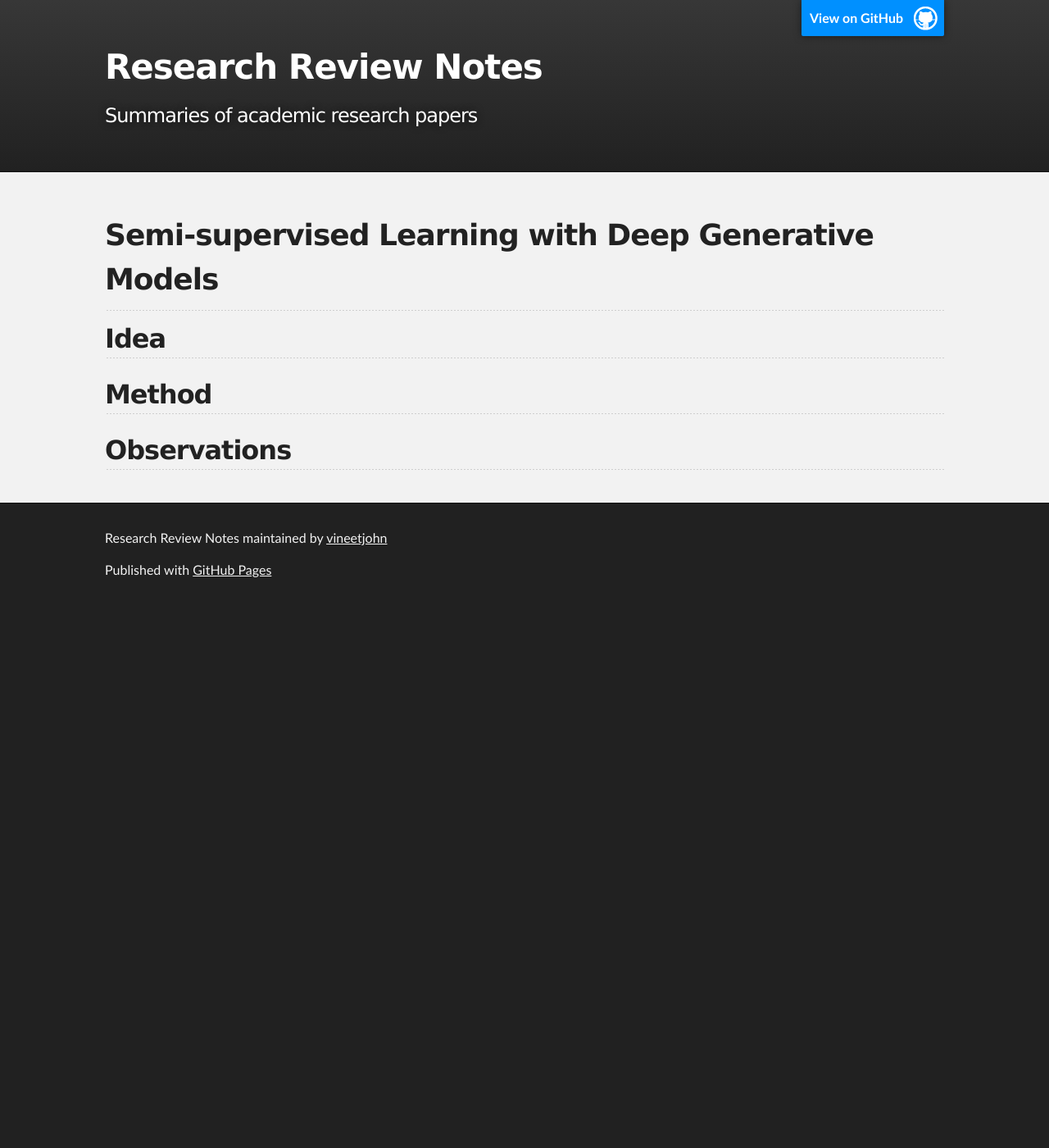
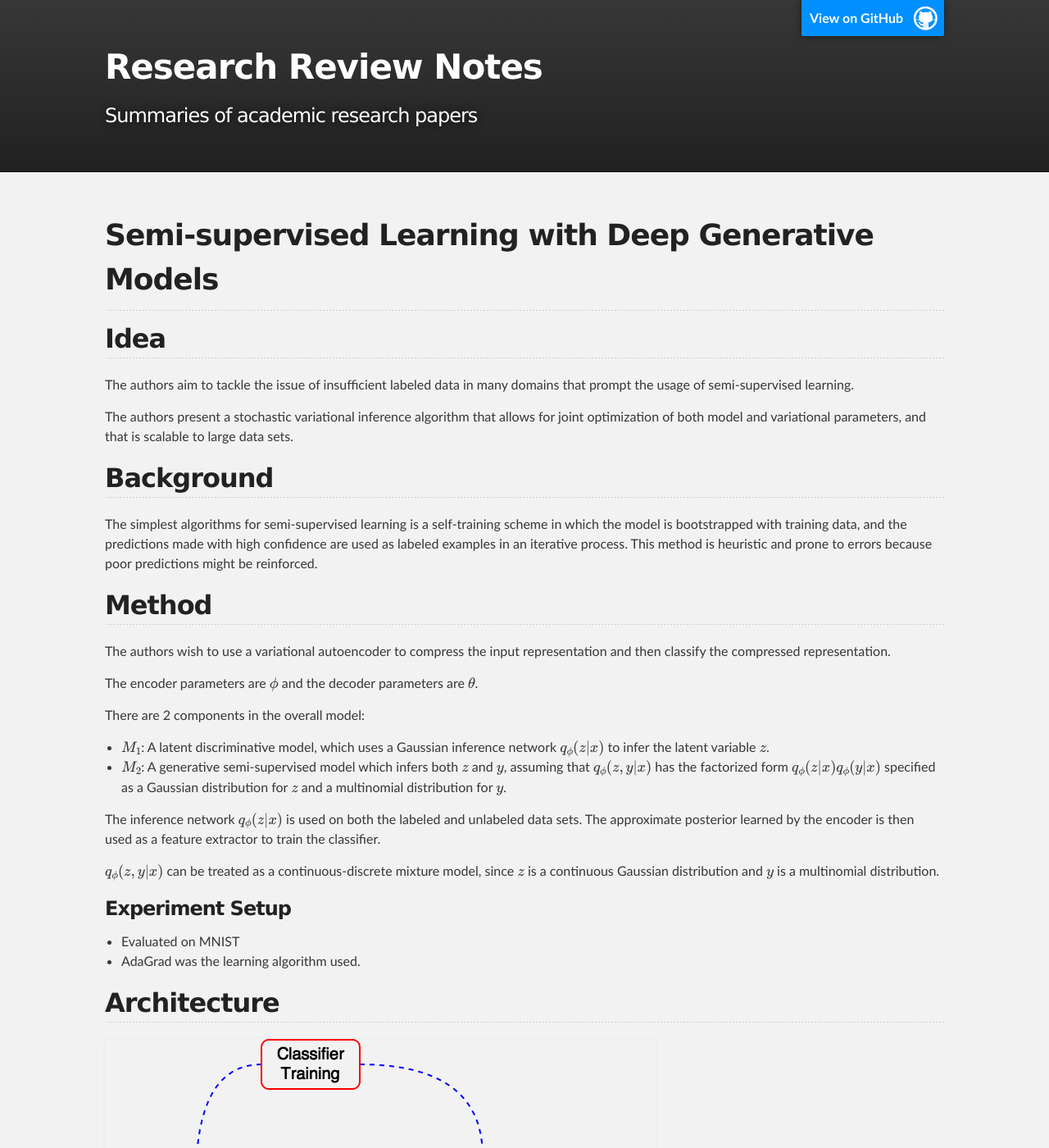
Before and after one commit to vineetjohn/research-review-notes, a Jekyll site: the page built from _reviews/semi-supervised-learning-with-deep-generative-models.md, in a window 1280 px wide and 1400 px high. Shown: the whole window at 82% size. Built offline with Jekyll 4.4.1, drawn with Linux system fonts in a browser that asks for light colours; formulas are drawn with MathJax 3; some of the changed text lies outside the part shown.

Commit message:
Add review for 'Semi-Supervised Learning with Deep Generative Models'

```diff
--- a/_reviews/semi-supervised-learning-with-deep-generative-models.md
+++ b/_reviews/semi-supervised-learning-with-deep-generative-models.md
@@ -9,8 +9,37 @@ title: 'Semi-supervised Learning with Deep Generative Models'
 
 ## Idea
 
+The authors aim to tackle the issue of insufficient labeled data in many domains that prompt the usage of semi-supervised learning.
+
+The authors present a stochastic variational inference algorithm that allows for joint optimization of both model and variational parameters, and that is scalable to large data sets.
+
+## Background
+
+The simplest algorithms for semi-supervised learning is a self-training scheme in which the model is bootstrapped with training data, and the predictions made with high confidence are used as labeled examples in an iterative process. This method is heuristic and prone to errors because poor predictions might be reinforced.
 
 ## Method
 
+The authors wish to use a variational autoencoder to compress the input representation and then classify the compressed representation.
+
+The encoder parameters are $\phi$ and the decoder parameters are $\theta$.
+
+There are 2 components in the overall model:
+* $M_1$: A latent discriminative model, which uses a Gaussian inference network $q_{\phi}(z\|x)$ to infer the latent variable $z$.
+* $M_2$: A generative semi-supervised model which infers both $z$ and $y$, assuming that $q_{\phi}(z,y\|x)$ has the factorized form $q_{\phi}(z\|x) q_{\phi}(y\|x)$ specified as a Gaussian distribution for $z$ and a multinomial distribution for $y$.
+
+The inference network $q_{\phi}(z\|x)$ is used on both the labeled and unlabeled data sets. The approximate posterior learned by the encoder is then used as a feature extractor to train the classifier.
+
+$q_{\phi}(z,y\|x)$ can be treated as a continuous-discrete mixture model, since $z$ is a continuous Gaussian distribution and $y$ is a multinomial distribution.
+
+### Experiment Setup
+* Evaluated on MNIST
+* AdaGrad was the learning algorithm used.
+
+## Architecture
+![architecture](../images/semi-supervised-learning-with-deep-generative-models/architecture.png)
+
 
 ## Observations
+* This paper contains one of the first neural approaches to style/content disentanglement.
+* It is not clear to me why the probability distribution of the generated variable $x$ in model $M_2$ needs to be explicitly modeled as a Gaussian or Bernoulli distribution, since we already have the ground truth for $x$
+* There is no regularization in the current model to ensure that content doesn't leak into the style representation.
```
Also changed, not shown: images/semi-supervised-learning-with-deep-generative-models/architecture.png (added).
